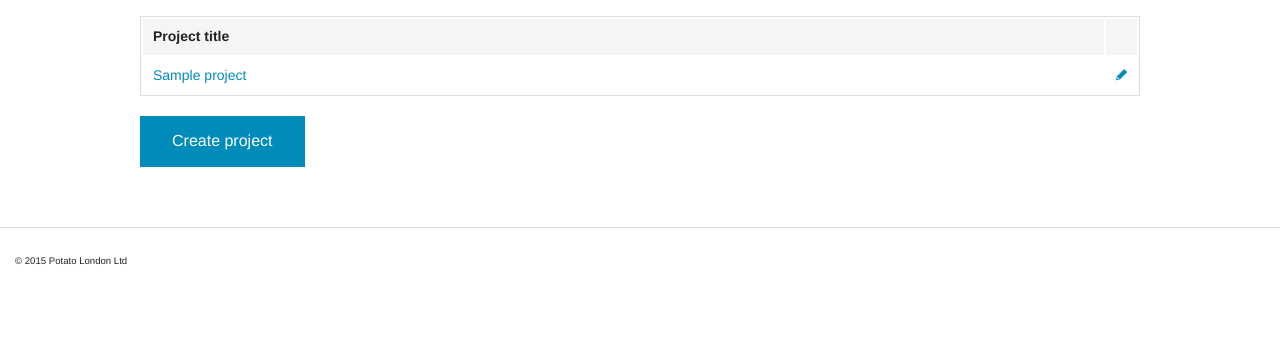
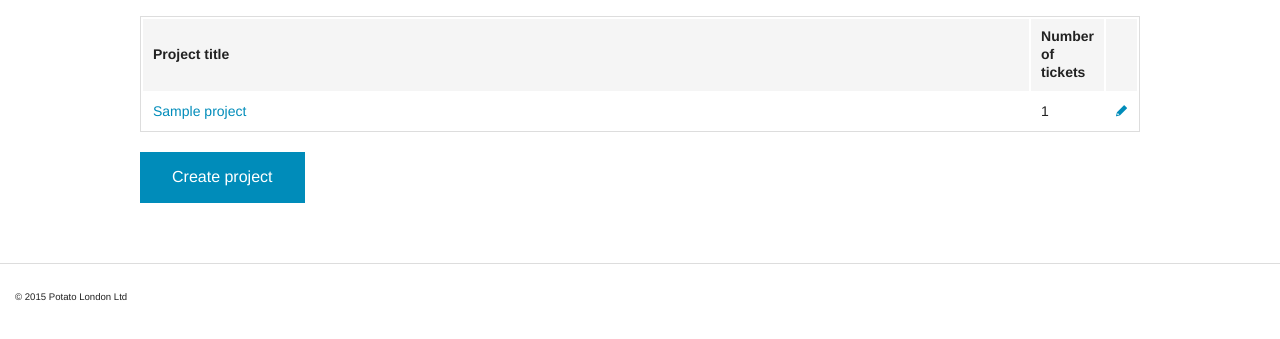
Before and after one commit to rjwebb/potato-challenge, a Django app: template tracker/templates/site/project_list.html in a window 1280 px wide. Shown: the part 45-384 px from the top of the page. Run offline with Django 3.2, Linux system fonts and the light colour scheme; the template is opened without the code that fills it: most values are stand-ins (such as "Sample title", 1, 10 or a date in 2020).

Commit message:
project list now shows the number of tickets assigned to each project

```diff
--- a/tracker/templates/site/project_list.html
+++ b/tracker/templates/site/project_list.html
@@ -7,6 +7,7 @@
 			<thead>
 				<tr>
 					<th width="1200">Project title</th>
+					<td>Number of tickets</td>
 					<th></th>
 				</tr>
 			</thead>
@@ -14,6 +15,7 @@
 				{% for project in object_list %}
 				<tr>
 					<td><a href="{% url "project-detail" project_id=project.pk %}">{{ project.title }}</a></td>
+					<td>{{ project.tickets.all|length }}</td>
 					<td>
 						<a href="{% url "project-update" project_id=project.pk %}">
 							<i class="fi-pencil"></i>
```
